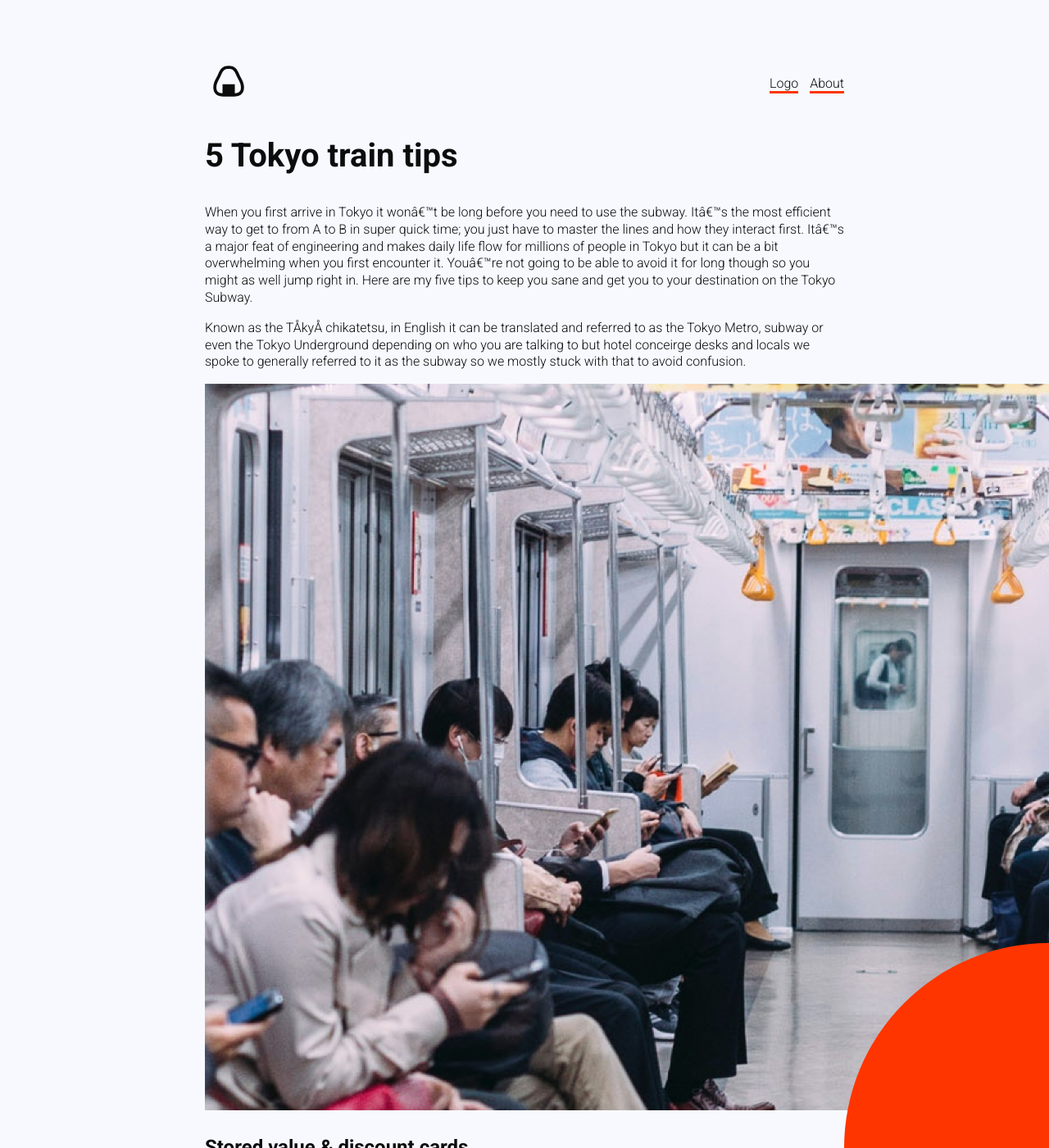
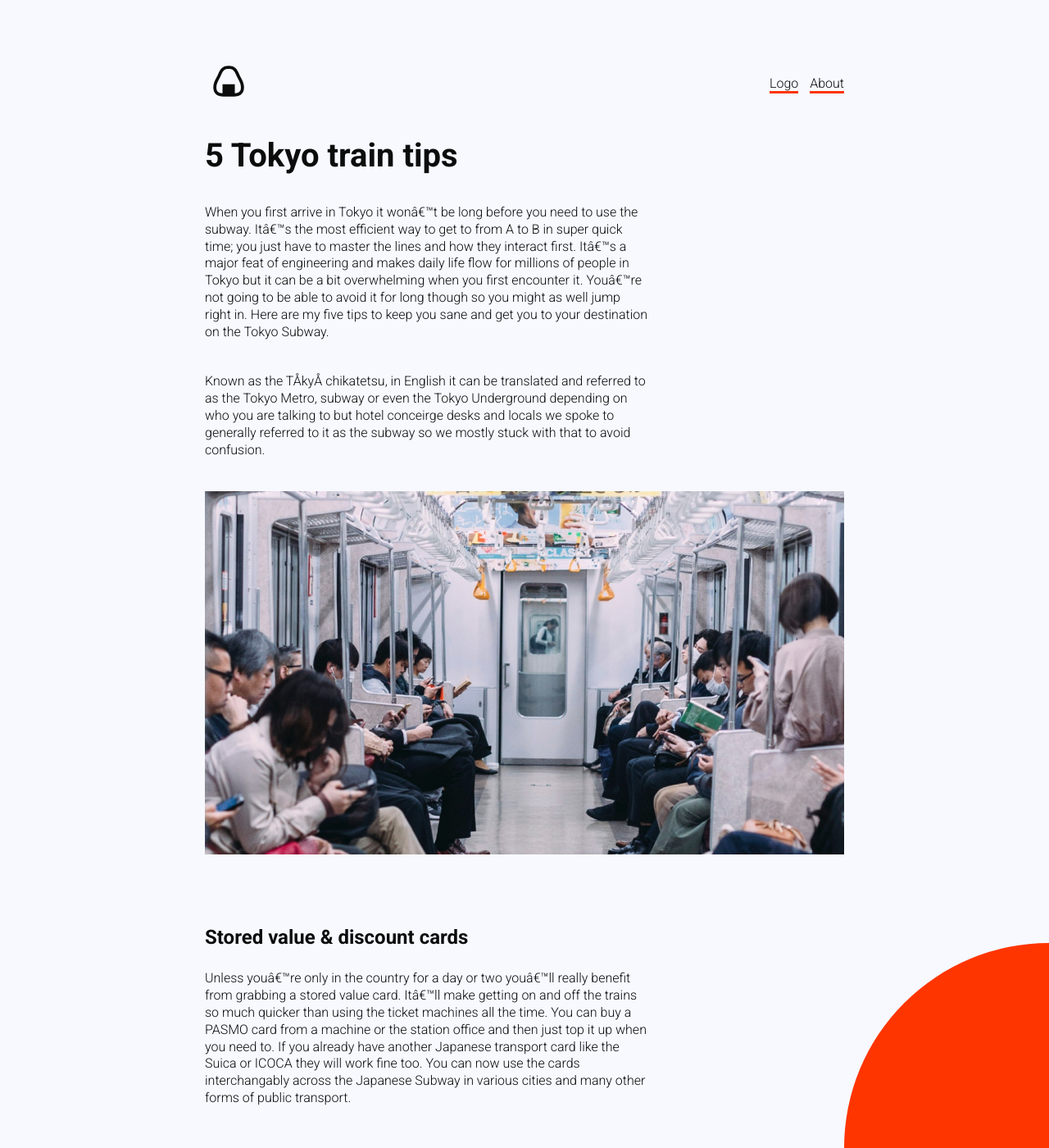
Before and after one commit to RizwaanAkhtar/anightinjapan, a Jekyll site: the page built from _posts/2019-05-05-tokyo-train-tips.md, in a window 1280 px wide and 1400 px high. Shown: the whole window at 82% size. Built offline with Jekyll 4.4.1, drawn with Linux system fonts in a browser that asks for light colours.

Commit message:
layout changes to blog post

```diff
--- a/_layouts/default.html
+++ b/_layouts/default.html
@@ -1,6 +1,7 @@
 <!DOCTYPE html>
 <html>
     <head>
+        <meta charset="utf-8">
         <title>A Night in Japan</title>
         <meta name="viewport" content="width=device-width, initial-scale=1">
         <link rel="stylesheet" href="/assets/css/app.css">
--- a/_layouts/post.html
+++ b/_layouts/post.html
@@ -4,4 +4,6 @@
 
 <h2>{{ page.title }}</h2>
 
+<div class="post">
 {{ content }}
+</div>
--- a/assets/css/app.scss
+++ b/assets/css/app.scss
@@ -79,3 +79,20 @@
     background-color: $red;
     border-radius: 50%;
 }
+
+div.post {
+
+    h3 {
+        margin-top: 80px;
+    }
+
+    p {
+        max-width: 540px;
+        margin-bottom: 40px;
+    }
+
+    img {
+        max-width: 780px;
+    }
+
+}
```
